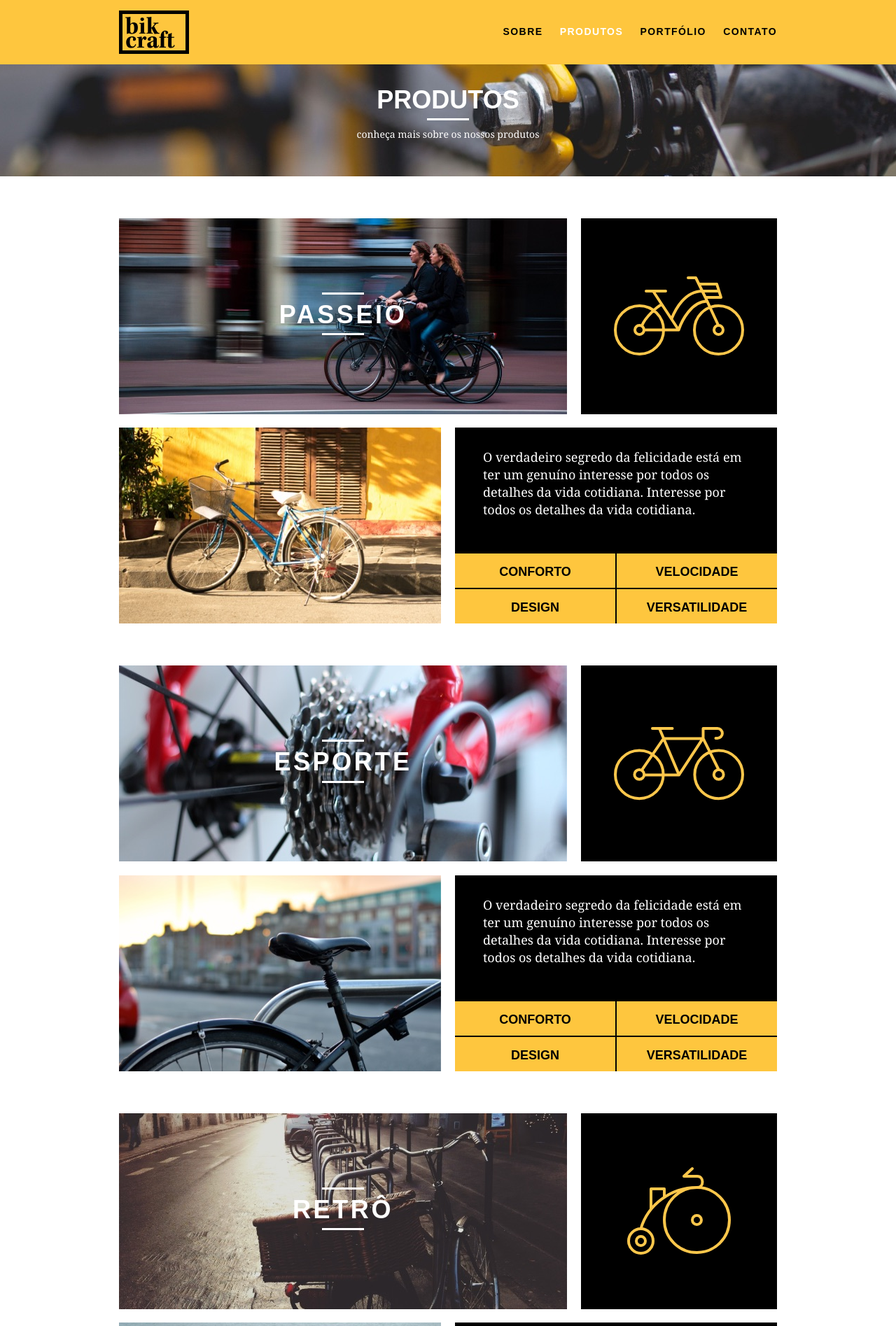
After one commit to WebertiBarbosa/bikcraft, a PHP site: page /produtos.html in a window 1280 px wide. The commit adds this page. Shown: the top 1895 px of the page at 70% size. Run offline with PHP 8.4, Linux system fonts and the light colour scheme.

Commit message:
criando a página produtos

```diff
--- /dev/null
+++ b/web/css/produtos.css
@@ -0,0 +1,72 @@
+.interna_produtos {
+	background: url("../img/bg-produtos.jpg") no-repeat center;
+	background-size: cover;
+}
+
+.produto_item {
+	padding-top: 60px;
+}
+
+.produto_item h2 {
+	color: #fff;
+	font-size: 36px;
+	text-transform: uppercase;
+	letter-spacing: .1em;
+	font-weight: bold;
+	position: relative;
+	top: -180px;
+	text-align: center;
+	margin-bottom: -56px;
+}
+
+.produto_item h2::after,
+.produto_item h2::before{
+	content: "";
+	display: block;
+	width: 60px;
+	height: 3px;
+	background: #fff;
+	margin: 6px auto 8px auto;
+}
+
+.produto_icone {
+	background: #000;
+	padding: 70px 0;
+}
+.produto_icone img {
+	margin: 0 auto;
+}
+
+.produto_info {
+	background: #000;
+}
+
+.produto_info p {
+	color: #fff;
+	font-size: 18px;
+	line-height: 25px;
+	padding: 30px 40px;
+	height: 180px;
+}
+
+.produto_info ul li {
+	background: #fec63e;
+	text-transform: uppercase;
+	font-size: 18px;
+	line-height: 20px;
+	font-weight: bold;
+	float: left;
+	width: 229px;
+	height: 49px;
+	text-align: center;
+	padding-top: 16px;
+}
+
+.produto_info ul li:nth-child(1),
+.produto_info ul li:nth-child(2) {
+	margin-bottom: 2px;
+}
+
+.produto_info ul li:nth-child(even) {
+	margin-left: 2px;
+}
--- a/web/css/sobre.css
+++ b/web/css/sobre.css
@@ -1,5 +1,6 @@
 .interna_sobre {
 	background: url("../img/bg-sobre.jpg") no-repeat center;
+	background-size: cover;
 }
 
 .missao_sobre {
--- a/web/css/style.css
+++ b/web/css/style.css
@@ -164,7 +164,6 @@ img {
   width: 100%;
   margin-top: 92px;
   height: 160px;
-  background-size: cover;
   text-align: center;
   color: #FFF;
   padding-top: 30px;
--- /dev/null
+++ b/web/produtos.html
@@ -0,0 +1,156 @@
+<!DOCTYPE html>
+<html lang="pt-br">
+
+<head>
+	<meta charset="utf-8">
+	<title>Bikcraft - Produtos</title>
+	<link rel="stylesheet" href="css/normalize.css">
+	<link rel="stylesheet" href="css/reset.css">
+	<link rel="stylesheet" href="css/grid.css">
+	<link rel="stylesheet" href="css/style.css">
+	<link rel="stylesheet" href="css/produtos.css">
+
+</head>
+
+<body>
+
+	<header class="header">
+		<div class="container">
+			<a href="index.html" class="grid-4">
+				<img src="img/bikcraft.svg" alt="logo bikcraft">
+			</a>
+			<nav class="grid-12 header_menu">
+				<ul>
+					<li><a href="sobre.html">Sobre</a></li>
+					<li><a href="produtos.html" class="menu_ativo">Produtos</a></li>
+					<li><a href="portfolio.html">Portfólio</a></li>
+					<li><a href="contato.html">Contato</a></li>
+				</ul>
+			</nav>
+
+		</div>
+	</header>
+	<section class="introducao-interna interna_produtos">
+		<div class="container">
+			<h1>Produtos</h1>
+			<p>conheça mais sobre os nossos produtos</p>
+		</div>
+	</section>
+
+	<section class="container produto_item">
+		<div class="grid-11">
+			<img src="img/produtos/bikcraft-passeio-1.jpg" alt="Bikcraft Passeio">
+			<h2>Passeio</h2>
+		</div>
+		<div class="grid-5 produto_icone">
+			<img src="img/produtos/passeio.svg" alt="Bikcraft Passeio">
+		</div>
+		<div class="grid-8">
+			<img src="img/produtos/bikcraft-passeio-2.jpg" alt="Bikcraft Passeio">
+		</div>
+		<div class="grid-8 produto_info">
+			<p>O verdadeiro segredo da felicidade está em ter um genuíno interesse por todos os detalhes da vida cotidiana. Interesse por todos os detalhes da vida cotidiana.</p>
+			<ul>
+				<li>Conforto</li>
+				<li>Velocidade</li>
+				<li>Design</li>
+				<li>Versatilidade</li>
+			</ul>
+		</div>
+	</section>
+
+	<section class="container produto_item">
+		<div class="grid-11">
+			<img src="img/produtos/bikcraft-esporte-1.jpg" alt="Bikcraft Esporte">
+			<h2>Esporte</h2>
+		</div>
+		<div class="grid-5 produto_icone">
+			<img src="img/produtos/esporte.svg" alt="Bikcraft Esporte">
+		</div>
+		<div class="grid-8">
+			<img src="img/produtos/bikcraft-esporte-2.jpg" alt="Bikcraft Esporte">
+		</div>
+		<div class="grid-8 produto_info">
+			<p>O verdadeiro segredo da felicidade está em ter um genuíno interesse por todos os detalhes da vida cotidiana. Interesse por todos os detalhes da vida cotidiana.</p>
+			<ul>
+				<li>Conforto</li>
+				<li>Velocidade</li>
+				<li>Design</li>
+				<li>Versatilidade</li>
+			</ul>
+		</div>
+	</section>
+
+	<section class="container produto_item">
+		<div class="grid-11">
+			<img src="img/produtos/bikcraft-retro-1.jpg" alt="Bikcraft Retrô">
+			<h2>Retrô</h2>
+		</div>
+		<div class="grid-5 produto_icone">
+			<img src="img/produtos/retro.svg" alt="Bikcraft Retrô">
+		</div>
+		<div class="grid-8">
+			<img src="img/produtos/bikcraft-retro-2.jpg" alt="Bikcraft Retrô">
+		</div>
+		<div class="grid-8 produto_info">
+			<p>O verdadeiro segredo da felicidade está em ter um genuíno interesse por todos os detalhes da vida cotidiana. Interesse por todos os detalhes da vida cotidiana.</p>
+			<ul>
+				<li>Conforto</li>
+				<li>Velocidade</li>
+				<li>Design</li>
+				<li>Versatilidade</li>
+			</ul>
+		</div>
+
+	</section>
+
+
+
+	<section class="quebra">
+		<blockquote class="quote-externo container">
+			<p>"o verdadeiro segredo da felicidade está em ter um genuíno interesse por todos os detalhes da vida cotidiana."</p>
+			<cite>Willian Morris</cite>
+		</blockquote>
+	</section>
+
+	<footer>
+		<div class="footer">
+			<div class="container">
+				<div class="grid-8 footer_historia">
+					<h3>Nossa História</h3>
+					<p>"o verdadeiro segredo da felicidade está em ter um genuíno interesse por todos os detalhes da vida cotidiana. Interesse por todos os detalhes da vida cotidiana."</p>
+				</div>
+
+				<div class="grid-4 footer_contato">
+					<h3>Contato</h3>
+					<ul>
+						<li>21 23232-4343</li>
+						<li>contato@bikcraft.com</li>
+						<li>Botafogo - RJ</li>
+					</ul>
+				</div>
+
+				<div class="grid-4 footer_redes">
+					<h3>Redes Sociais</h3>
+					<ul>
+						<li><a href="http://facebook.com" target="_blank"><img src="img/redes-sociais/facebook.svg" alt="facebook"></a></li>
+						<li><a href="http://instagram.com" target="_blank"><img src="img/redes-sociais/instagram.svg" alt="instagram"></a></li>
+						<li><a href="http://twitter.com" target="_blank"><img src="img/redes-sociais/twitter.svg" alt="twitter"></a></li>
+					</ul>
+
+
+				</div>
+
+			</div>
+		</div>
+
+		<div class="copy">
+			<div class="container">
+				<p class="grid-16">Bikcraft 2015 - Alguns direitos reservados.</p>
+			</div>
+		</div>
+	</footer>
+
+</body>
+
+</html>
```
